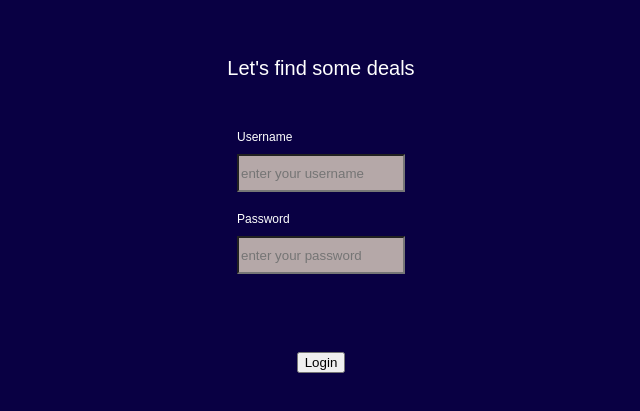
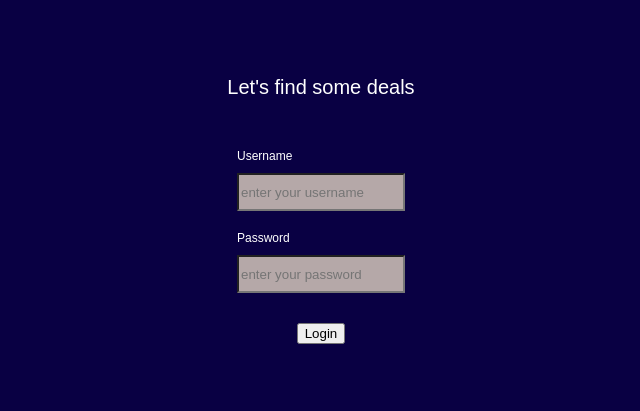
Before and after one commit to auberginearms/groceryDatabaseApp, a Next.js app: page / in a window 1280 px wide. Shown: the part 185-596 px from the top of the page, without its empty margins (319-959 px from the left). Built offline with nearby package versions, Linux system fonts and the light colour scheme; no server answers.

Commit message:
removed divs with height, made custom styleddivs

```diff
--- a/app/Login.tsx
+++ b/app/Login.tsx
@@ -1,6 +1,8 @@
 import { ReactElement, useState } from "react";
 import { Button, Form } from "react-bootstrap";
 import { credentialsAreValid } from "@/server/getCredentials";
+import styled from "styled-components";
+import { StyledFormGroup, TextStyling } from "./utils";
 
 export function Login(props: { onLoginSuccess: () => void }): ReactElement {
   const [username, setUsername] = useState("");
@@ -8,20 +10,7 @@ export function Login(props: { onLoginSuccess: () => void }): ReactElement {
   const { onLoginSuccess } = props;
 
   return (
-    <div
-      style={{
-        fontFamily: "sans-serif",
-        display: "flex",
-        flexDirection: "column",
-        alignItems: "center",
-        verticalAlign: "middle",
-        alignSelf: "center",
-        flexGrow: 1,
-        justifyContent: "center",
-        margin: "auto",
-        color: "#FFF",
-      }}
-    >
+    <StyledLogin>
       <Form
         style={{
           fontFamily: "sans-serif",
@@ -35,28 +24,12 @@ export function Login(props: { onLoginSuccess: () => void }): ReactElement {
           margin: "auto",
         }}
       >
-        <div style={{ fontSize: "20px" }}>Let&apos;s find some deals</div>
+        <TextStyling>Let&apos;s find some deals</TextStyling>
         <div style={{ height: "50px" }}></div>
 
-        <Form.Group
-          className="mb-3"
-          controlId="exampleForm.ControlInput1"
-          style={{
-            display: "flex",
-            flexDirection: "column",
-            flexGrow: 4,
-            fontSize: "12px",
-          }}
-        >
-          <Form.Label>Username</Form.Label>
-          <div style={{ height: "10px" }}></div>
-          <Form.Control
-            style={{
-              width: "160px",
-              height: "32px",
-              flexShrink: "0",
-              background: "#B5A8A8",
-            }}
+        <StyledFormGroup className="mb-3" controlId="exampleForm.ControlInput1">
+          <Form.Label style={{ marginBottom: 10 }}>Username</Form.Label>
+          <StyledFormControl
             type="text"
             placeholder="enter your username"
             value={username}
@@ -65,30 +38,15 @@ export function Login(props: { onLoginSuccess: () => void }): ReactElement {
               setUsername(newUsername);
             }}
           />
-        </Form.Group>
+        </StyledFormGroup>
 
-        <div style={{ height: "20px" }}></div>
-
-        <Form.Group
+        <StyledFormGroup
           className="mb-3"
           controlId="exampleForm.ControlTextarea1"
-          style={{
-            display: "flex",
-            flexDirection: "column",
+        >
+          <Form.Label style={{ marginBottom: 10 }}>Password</Form.Label>
 
-            fontSize: "12px",
-          }}
-        >
-          <Form.Label>Password</Form.Label>
-          <div style={{ height: "10px" }}></div>
-
-          <Form.Control
-            style={{
-              width: "160px",
-              height: "32px",
-              flexShrink: "0",
-              background: "#B5A8A8",
-            }}
+          <StyledFormControl
             type="password"
             placeholder="enter your password"
             value={password}
@@ -97,11 +55,10 @@ export function Login(props: { onLoginSuccess: () => void }): ReactElement {
               setPassword(newPassword);
             }}
           />
-          <div style={{ height: "28px" }}></div>
-        </Form.Group>
-        <div style={{ height: "50px" }}></div>
+        </StyledFormGroup>
       </Form>
       <Button
+        style={{ margin: 10 }}
         onClick={async () => {
           if (await credentialsAreValid(username, password)) {
             onLoginSuccess();
@@ -110,6 +67,21 @@ export function Login(props: { onLoginSuccess: () => void }): ReactElement {
       >
         Login
       </Button>
-    </div>
+    </StyledLogin>
   );
 }
+
+const StyledLogin = styled.div`
+  font-family: sans-serif;
+  display: flex;
+  flex-direction: column;
+  align-items: center;
+  margin: auto;
+  color: #fff;
+`;
+
+const StyledFormControl = styled(Form.Control)`
+  width: 160px;
+  height: 32px;
+  background: #B5A8A8;
+}}`;
--- a/app/Welcome.tsx
+++ b/app/Welcome.tsx
@@ -1,19 +1,14 @@
 import { ReactElement } from "react";
 import { Button } from "react-bootstrap";
+import { TextStyling } from "./utils";
+import styled from "styled-components";
 
 export function Welcome(props: { onLogout: () => void }): ReactElement {
   const { onLogout } = props;
   return (
-    <div
-      style={{
-        display: "flex",
-        flexDirection: "column",
-        color: "#FFF",
-        fontSize: "20px",
-        alignItems: "center",
-      }}
-    >
-      Welcome
+    <StyledWelcomePage>
+      <TextStyling>Welcome</TextStyling>
+
       <Button
         onClick={() => {
           onLogout();
@@ -22,6 +17,12 @@ export function Welcome(props: { onLogout: () => void }): ReactElement {
         Log out
       </Button>
       <Button>Delete account</Button>
-    </div>
+    </StyledWelcomePage>
   );
 }
+
+const StyledWelcomePage = styled.div`
+  display: flex;
+  flex-direction: column;
+  align-items: center;
+`;
--- a/app/utils.tsx
+++ b/app/utils.tsx
@@ -1,18 +1,31 @@
+import styled from "styled-components";
 import { Credentials } from "./types";
 import axios from "axios";
+import { Form } from "react-bootstrap";
 
 export enum PageDisplay {
   Login,
   Welcome,
 }
 
-export async function getSavedLoginDetails(): Promise<Credentials[]> {
-  const response = await axios.get(
-    "https://getpantry.cloud/apiv1/pantry/7945086f-83a7-4b3a-966b-eefdd7143cfb/basket/SavedLoginDetails"
-  );
-  const loginDetails = response.data.loginDetails;
-  //   console.log(loginDetails);
-  return loginDetails;
-}
+export const TextStyling = styled.div`
+  color: #fff;
+  font-size: 20px;
+`;
 
-export const loginDetails = getSavedLoginDetails();
+export const StyledFormGroup = styled(Form.Group)`
+  display: flex;
+  flex-direction: column;
+  font-size: 12px;
+  margin-bottom: 20px;
+`;
+
+// export async function getSavedLoginDetails(): Promise<Credentials[]> {
+//   const response = await axios.get(
+//     "https://getpantry.cloud/apiv1/pantry/7945086f-83a7-4b3a-966b-eefdd7143cfb/basket/SavedLoginDetails"
+//   );
+//   const loginDetails = response.data.loginDetails;
+//   return loginDetails;
+// }
+
+// export const loginDetails = getSavedLoginDetails();
```
